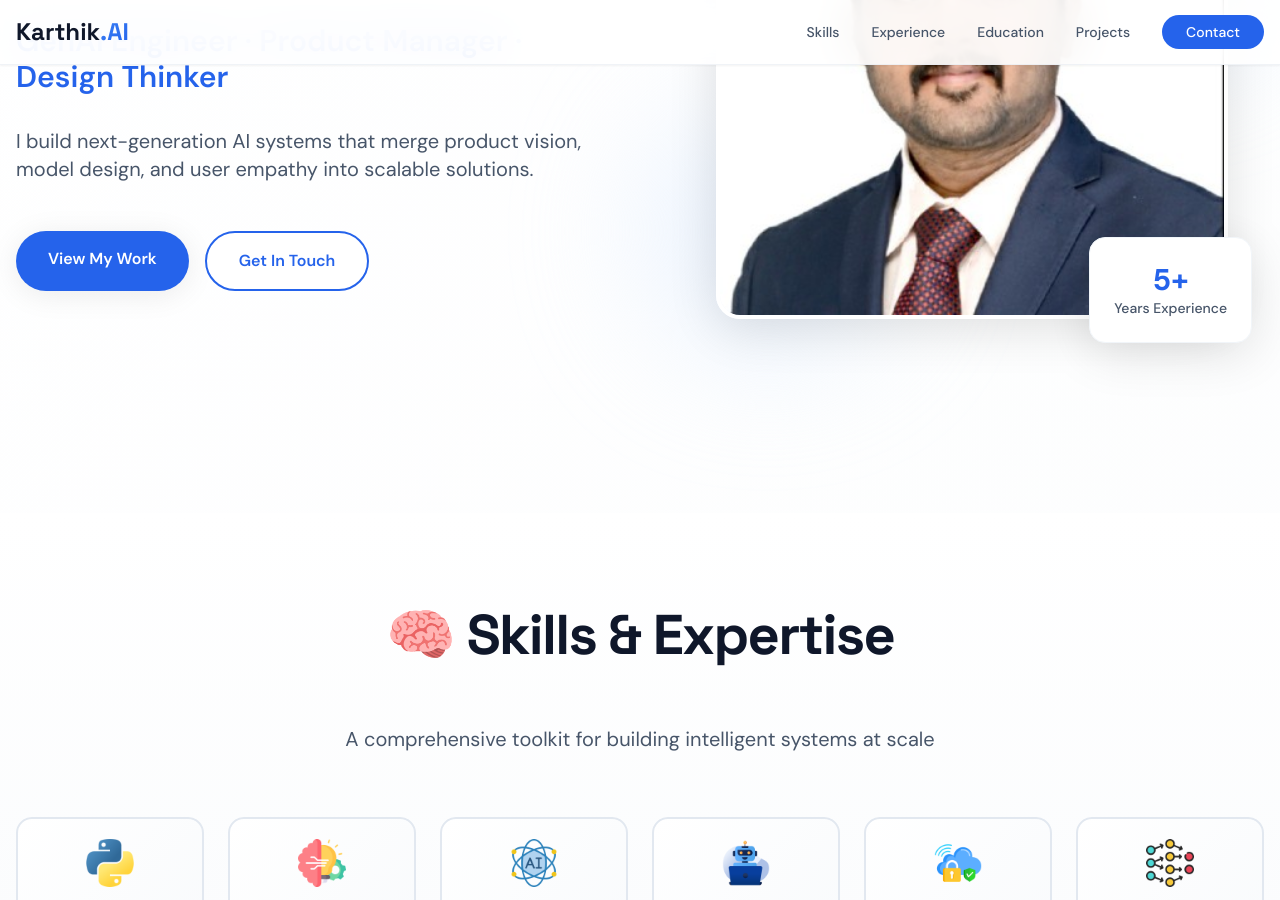
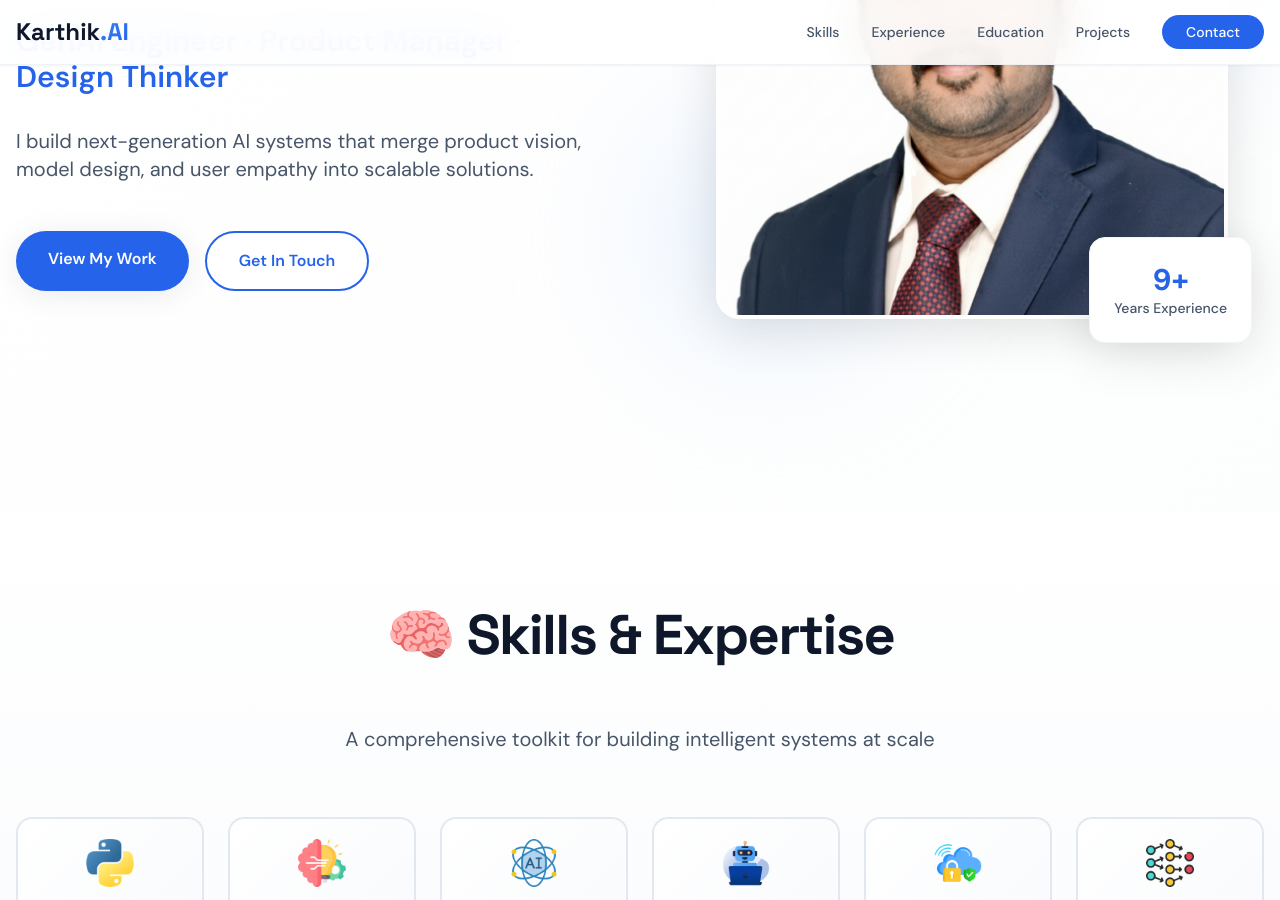
Before and after one commit to karthik65432/karthik65432.github.io, a Jekyll site: the page built from index.md, in a window 1280 px wide and 900 px high, scrolled down 452 px. Built offline with Jekyll 4.4.1, drawn with Linux system fonts in a browser that asks for light colours; nearby versions of some CDN libraries.

Commit message:
Update profile icon and index.md content

```diff
--- a/index.md
+++ b/index.md
@@ -54,7 +54,7 @@ title: "Karthik K — GenAI Engineer · Product Manager · Design Thinker"
             <!-- Floating badge -->
             <div class="absolute -bottom-6 -right-6 bg-white rounded-2xl shadow-strong p-6 border border-slate-100">
               <div class="text-center">
-                <div class="text-3xl font-bold text-brand-600">5+</div>
+                <div class="text-3xl font-bold text-brand-600">9+</div>
                 <div class="text-sm text-slate-600 font-medium">Years Experience</div>
               </div>
             </div>
```
Also changed, not shown: assets/icons/karthik_passport.jpg, assets/icons/karthik_passport_old.jpg (added).
